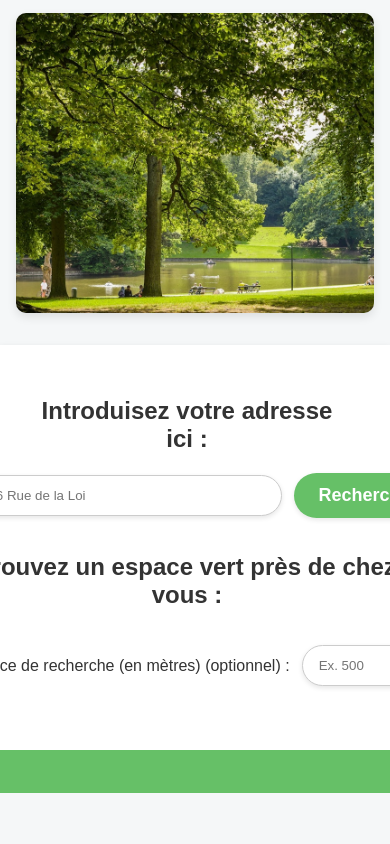
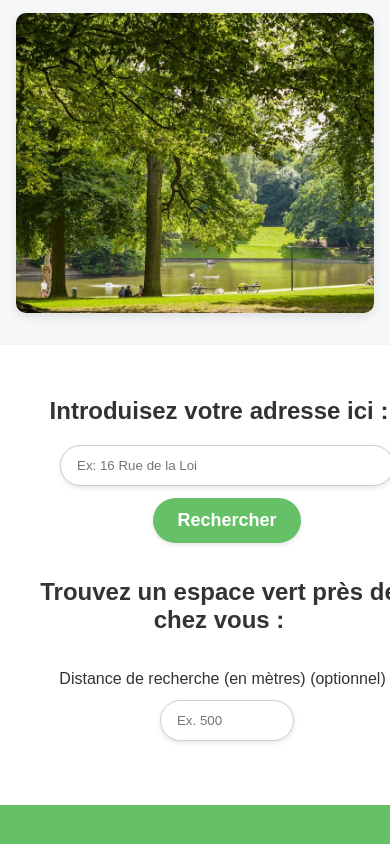
Before and after one commit to Sanchez-C/green_bxl_geoportal, a website: page public/index.html in a window 390 px wide. Shown: the part 1378-2222 px from the top of the page. Before the commit the page ends 2171 px from the top, so only its background shows below. Drawn offline with Linux system fonts and the light colour scheme.

Commit message:
Update style-index.css

```diff
--- a/public/resources/style-index.css
+++ b/public/resources/style-index.css
@@ -1,8 +1,6 @@
-html {
-    font-size: 16px;
-}
 
 body {
+    overflow-x: hidden;
     font-family: Arial, sans-serif;
     margin: 0;
     padding: 0;
@@ -172,9 +170,16 @@ header p {
     }
 }
 
+@media (max-width: 768px) {
+    .content-section {
+        flex-direction: column;
+    }
+}
+
 /* Search section */
 
 .search-section {
+    width: 100%;
     background-color: #ffffff;
     padding: 2rem;
     padding-bottom: 4rem;
@@ -203,6 +208,7 @@ header p {
 .search-row,
 .distance-row {
     display: flex;
+    flex-wrap: wrap;
     align-items: center;
     gap: 0.75rem;
 }
@@ -216,6 +222,7 @@ header p {
     border: 1px solid #ccc;
     border-radius: 25px;
     width: 300px;
+    max-width: 100%;
     box-shadow: 0 2px 5px rgba(0, 0, 0, 0.1);
 }
 
@@ -228,6 +235,8 @@ header p {
 }
 
 #searchForm button {
+    flex-shrink: 0;
+    max-width: 100%;
     padding: 0.75rem 1.5rem;
     border: none;
     background-color: #66c067;
@@ -241,12 +250,6 @@ header p {
 
 #searchForm button:hover {
     color: #008000;
-}
-
-@media (max-width: 768px) {
-    .content-section {
-        flex-direction: column;
-    }
 }
 
 .error-message {
@@ -271,7 +274,8 @@ header p {
   transform: translateY(-10px);
   pointer-events: none;
   transition: opacity 0.2s ease, transform 0.2s ease;
-  width: 284px; /* même largeur que .search-bar mais sans le padding */
+  width: 100%;
+  max-width: 284px; /* même largeur que .search-bar mais sans le padding */
   position: absolute;
   top: 100%; /* juste sous l'input */
   z-index: 1000;
@@ -297,6 +301,18 @@ header p {
   background-color: #f0f0f0;
 }
 
+@media (max-width: 768px) {
+    .search-row,
+    .distance-row {
+      flex-direction: column;
+      align-items: center;
+    }
+
+    #suggestions {
+      max-width: 100%;
+    }
+}
+
 /* Pied de page */
 footer {
     height: 5vh;
```
